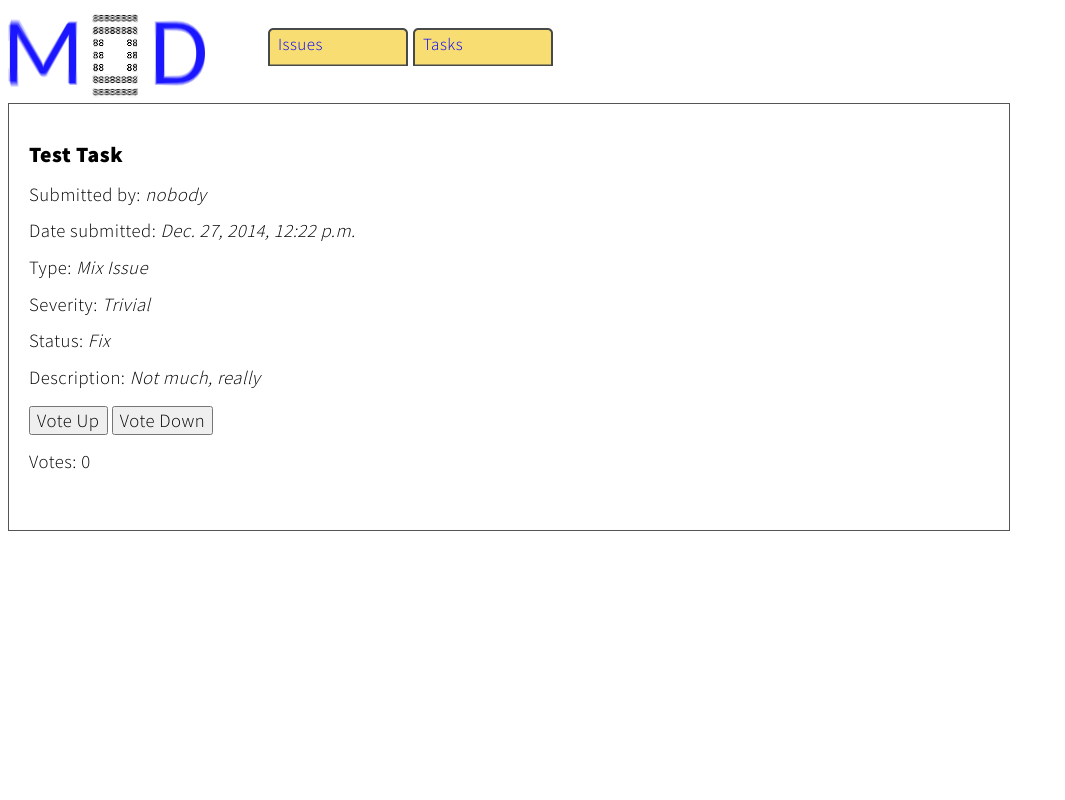
After one commit to k3an3/miniature-octo-dangerzone, a Django app: a page that uses issues/templates/issues/task_detail.html in a window 1280 px wide. The commit adds this page. Shown: the whole page, without its empty margins (0-1065 px from the left). Run offline with Django 3.2, Linux system fonts and the light colour scheme; data comes from the database, SQL or seed files in the repository; both versions use the stored data as it was after the commit.

Commit message:
Add more views

```diff
--- a/issues/models.py
+++ b/issues/models.py
@@ -48,6 +48,7 @@ class Issue(models.Model):
     votes = models.IntegerField(default=0)
     song = models.ForeignKey(Song)
     seconds = models.IntegerField(default=0)
+    postedby = models.CharField(max_length=30, default='nobody')
 
 class Task(models.Model):
     def __str__(self):
@@ -61,6 +62,7 @@ class Task(models.Model):
     status = models.CharField(max_length = 50, choices=STATUS_CHOICES, default='Pro')
     votes = models.IntegerField(default=0)
     priority = models.CharField(max_length = 100, choices=SEVERITY_CHOICES, default='Trivial')
+    postedby = models.CharField(max_length=30, default='nobody')
 
 class IssueComment(models.Model):
     def __str__(self):
@@ -68,6 +70,7 @@ class IssueComment(models.Model):
     issue = models.ForeignKey(Issue)
     text = models.CharField(max_length=1000)
     votes = models.IntegerField(default=0)
+    postedby = models.CharField(max_length=30, default='nobody')
 
 class TaskComment(models.Model):
     def __str__(self):
@@ -75,3 +78,4 @@ class TaskComment(models.Model):
     task = models.ForeignKey(Task)
     text = models.CharField(max_length=1000)
     votes = models.IntegerField(default=0)
+    postedby = models.CharField(max_length=30, default='nobody')
--- /dev/null
+++ b/issues/templates/issues/task_detail.html
@@ -0,0 +1,34 @@
+{% load staticfiles %}
+<link rel="stylesheet" type="text/css" href="{% static 'issues/style.css' %}"/>
+<head>
+    <title>View Issue Detail</title>
+</head>
+<body>
+<header id='header'>
+    <img src="{% static 'issues/images/mod.png' %}"/>
+    <div class='top'>
+        <ul>
+            <a href="{% url 'issues:index' %}"><li>Issues</li></a>
+            <a href="{% url 'issues:task_index' %}"><li>Tasks</li></a>
+        </ul>
+    </div>
+</header>
+<div class='details'>
+<h3>{{ task.title }}</h3>
+{% if error_message %}<p><strong>{{ error_message }}</strong></p>{% endif %}
+<div class='detail'>
+    <p>Submitted by: <i>{{ task.postedby }}</i></p>
+    <p>Date submitted: <i>{{ task.date }}</i></p>
+    <p>Type: <i>{{ task.typeof }}</i></p>
+    <p>Severity: <i>{{ task.priority }}</i></p>
+    <p>Status: <i>{{ task.status }}</i></p>
+    <div class='description'><p>Description: <i>{{ task.description }}</i></p></div>
+<form action="{% url 'issues:vote' task.id %}" method="post">
+    {% csrf_token %}
+    <input type='submit' name='voteup' value='Vote Up'>
+    <input type='submit' name='votedown' value='Vote Down'>
+</form>
+<p>Votes: {{ task.votes }}</p>
+</div>
+</div>
+</body>
--- a/issues/urls.py
+++ b/issues/urls.py
@@ -4,7 +4,10 @@ from issues import views
 urlpatterns = patterns('',
     url(r'^$', views.IndexView.as_view(), name='index'),
     url(r'^tasks/$', views.TaskIndexView.as_view(), name='task_index'),
+    url(r'^songs/$', views.SongIndexView.as_view(), name='song_index'),
     url(r'^(?P<pk>\d+)/$', views.DetailView.as_view(), name='detail'),
-    url(r'^(?P<pk>\d+)/$', views.TaskDetailView.as_view(), name='task_detail'),
+    url(r'^tasks/(?P<pk>\d+)/$', views.TaskDetailView.as_view(), name='task_detail'),
+    url(r'^tasks/(?P<pk>\d+)/$', views.TaskDetailView.as_view(), name='song_detail'),
     url(r'^(?P<issue_id>\d+)/vote/$', views.vote, name='vote'),
+    url(r'^tasks/(?P<issue_id>\d+)/vote/$', views.vote, name='task_vote'),
     )
--- a/issues/views.py
+++ b/issues/views.py
@@ -3,7 +3,7 @@ from django.views import generic
 from django.core.urlresolvers import reverse
 from django.http import HttpResponseRedirect, HttpResponse
 
-from issues.models import Issue, Task
+from issues.models import Issue, Task, Song
 
 class IndexView(generic.ListView):
     template_name = 'issues/index.html'
@@ -19,13 +19,24 @@ class TaskIndexView(generic.ListView):
     def get_queryset(self):
         return Task.objects.order_by('-date')[:25]
 
+class SongIndexView(generic.ListView):
+    template_name = 'issues/index.html'
+    context_object_name = 'song_recent_list'
+
+    def get_queryset(self):
+        return Song.objects.order_by('-title')[:25]
+
 class DetailView(generic.DetailView):
     model = Issue
     template_name = 'issues/detail.html'
 
 class TaskDetailView(generic.DetailView):
     model = Task
-    template_name = 'issues/detail.html'
+    template_name = 'issues/task_detail.html'
+
+class SongDetailView(generic.DetailView):
+    model = Song
+    template_name = 'issues/song_detail.html'
 
 def vote(request, issue_id):
     issue = get_object_or_404(Issue, pk=issue_id)
```
Also changed, not shown: issues/templates/issues/detail.html (+7 -6 lines), issues/templates/issues/index.html (+29 -3 lines), db.sqlite3, issues/migrations/0011_auto_20141228_0008.py (added).
